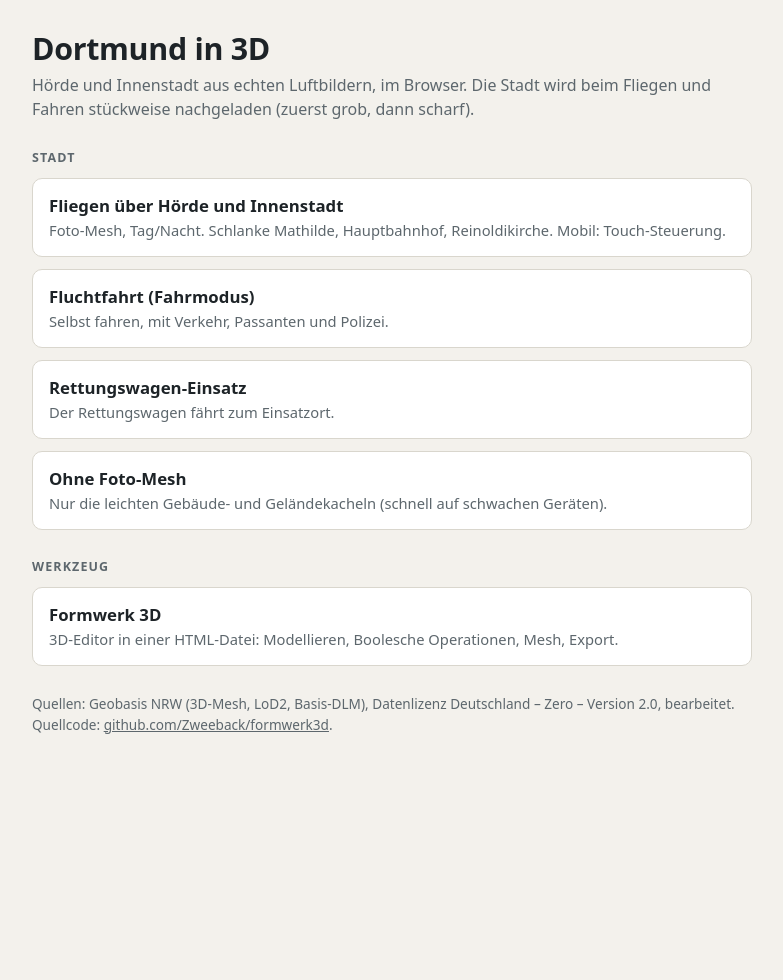
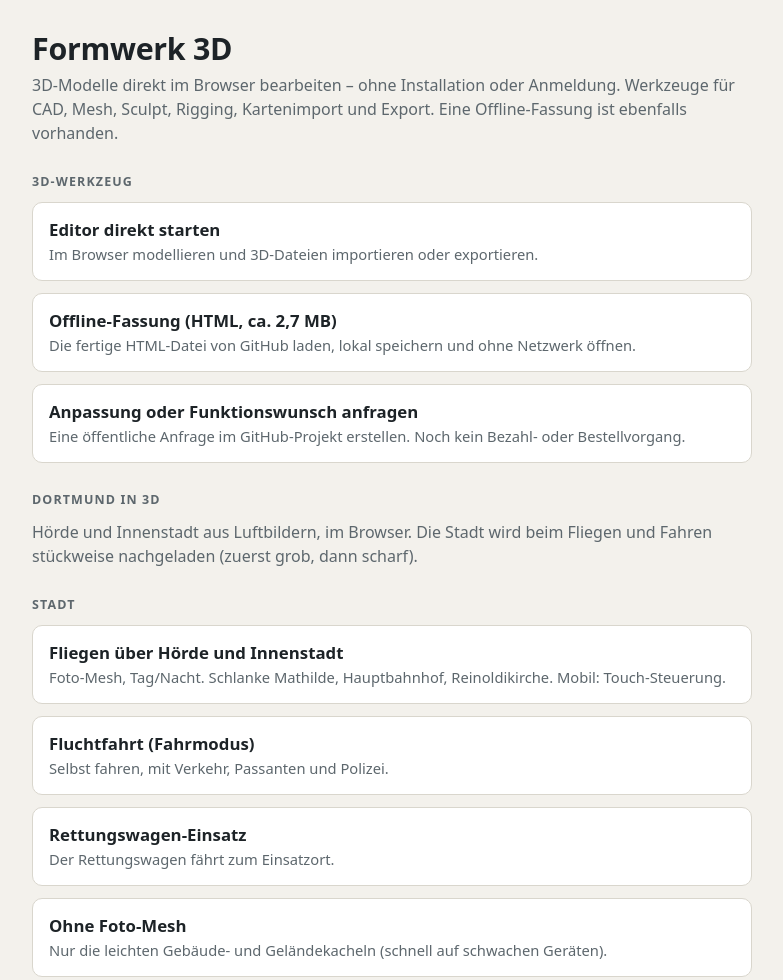
Before and after one commit to Zweeback/formwerk3d, a website: page docs/index.html in a window 1280 px wide. Shown: the top 980 px of the page, without its empty margins (248-1031 px from the left). Before the commit the page ends 800 px from the top, so only its background shows below. Drawn offline with Linux system fonts and the light colour scheme.

Commit message:
Present Formwerk 3D as primary product with browser and offline access

```diff
--- a/docs/index.html
+++ b/docs/index.html
@@ -1,6 +1,6 @@
 <!doctype html>
 <html lang="de"><head><meta charset="utf-8"><meta name="viewport" content="width=device-width,initial-scale=1">
-<title>Formwerk 3D · Dortmund</title>
+<title>Formwerk 3D · 3D-Editor und Dortmund in 3D</title>
 <style>
 :root{--bg:#f3f1ec;--fg:#1d2327;--mut:#5d676d;--card:#fff;--line:#d9d6cd;--acc:#b5381d}
 @media (prefers-color-scheme:dark){:root{--bg:#14181b;--fg:#e8ecee;--mut:#9aa6ac;--card:#1d2327;--line:#2c353a;--acc:#ff7a5c}}
@@ -17,8 +17,16 @@ a.card span{color:var(--mut);font-size:.92rem}
 h2{font-size:.78rem;text-transform:uppercase;letter-spacing:.09em;color:var(--mut);margin:28px 0 10px}
 small{display:block;color:var(--mut);margin-top:28px;font-size:.85rem}
 </style></head><body><main>
-<h1>Dortmund in 3D</h1>
-<p class="lead">Hörde und Innenstadt aus echten Luftbildern, im Browser. Die Stadt wird beim Fliegen und Fahren stückweise nachgeladen (zuerst grob, dann scharf).</p>
+<h1>Formwerk 3D</h1>
+<p class="lead">3D-Modelle direkt im Browser bearbeiten – ohne Installation oder Anmeldung. Werkzeuge für CAD, Mesh, Sculpt, Rigging, Kartenimport und Export. Eine Offline-Fassung ist ebenfalls vorhanden.</p>
+<h2>3D-Werkzeug</h2>
+<div class="grid">
+<a class="card" href="formwerk3d.html"><b>Editor direkt starten</b><span>Im Browser modellieren und 3D-Dateien importieren oder exportieren.</span></a>
+<a class="card" href="https://raw.githubusercontent.com/Zweeback/formwerk3d/main/dist/formwerk3d.offline.html"><b>Offline-Fassung (HTML, ca. 2,7 MB)</b><span>Die fertige HTML-Datei von GitHub laden, lokal speichern und ohne Netzwerk öffnen.</span></a>
+<a class="card" href="https://github.com/Zweeback/formwerk3d/issues/new"><b>Anpassung oder Funktionswunsch anfragen</b><span>Eine öffentliche Anfrage im GitHub-Projekt erstellen. Noch kein Bezahl- oder Bestellvorgang.</span></a>
+</div>
+<h2>Dortmund in 3D</h2>
+<p class="lead">Hörde und Innenstadt aus Luftbildern, im Browser. Die Stadt wird beim Fliegen und Fahren stückweise nachgeladen (zuerst grob, dann scharf).</p>
 <h2>Stadt</h2>
 <div class="grid">
 <a class="card" href="dortmund/index.html?mesh=city/,city3/"><b>Fliegen über Hörde und Innenstadt</b><span>Foto-Mesh, Tag/Nacht. Schlanke Mathilde, Hauptbahnhof, Reinoldikirche. Mobil: Touch-Steuerung.</span></a>
@@ -26,9 +34,5 @@ small{display:block;color:var(--mut);margin-top:28px;font-size:.85rem}
 <a class="card" href="dortmund/index.html?mesh=city/,city3/&game"><b>Rettungswagen-Einsatz</b><span>Der Rettungswagen fährt zum Einsatzort.</span></a>
 <a class="card" href="dortmund/index.html"><b>Ohne Foto-Mesh</b><span>Nur die leichten Gebäude- und Geländekacheln (schnell auf schwachen Geräten).</span></a>
 </div>
-<h2>Werkzeug</h2>
-<div class="grid">
-<a class="card" href="formwerk3d.html"><b>Formwerk 3D</b><span>3D-Editor in einer HTML-Datei: Modellieren, Boolesche Operationen, Mesh, Export.</span></a>
-</div>
 <small>Quellen: Geobasis NRW (3D-Mesh, LoD2, Basis-DLM), Datenlizenz Deutschland – Zero – Version 2.0, bearbeitet. Quellcode: <a href="https://github.com/Zweeback/formwerk3d" style="color:inherit">github.com/Zweeback/formwerk3d</a>.</small>
 </main></body></html>
```
